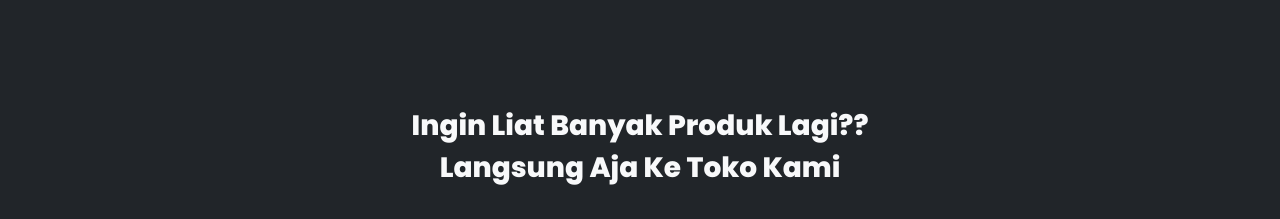
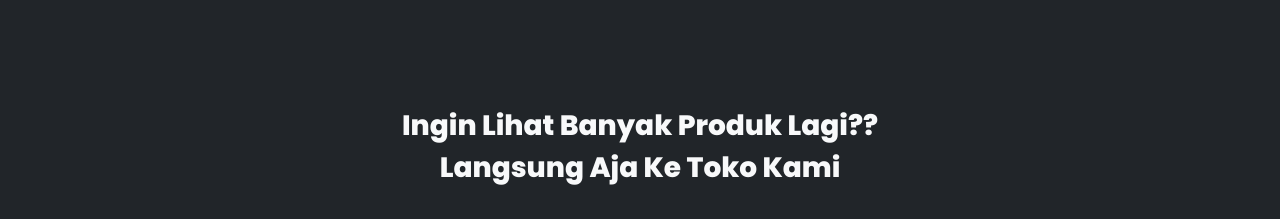
Before and after one commit to lempakbelitong/lempakbelitong.github.io, a plain HTML site: page index.html in a window 1280 px wide. Shown: the part 2540-2759 px from the top of the page. Drawn offline with nearby package versions, Linux system fonts and the light colour scheme; a web font is replaced by a local one.

Commit message:
perbaikan kedua

```diff
--- a/index.html
+++ b/index.html
@@ -158,7 +158,7 @@
                 </div>
 
                 <div class="row py-5">
-                    <h3 class="text-center judul mt-5 ">Ingin Liat Banyak Produk Lagi??</h3>
+                    <h3 class="text-center judul mt-5 ">Ingin Lihat Banyak Produk Lagi??</h3>
                     <h3 class="text-center judul">Langsung Aja Ke Toko Kami</h3>
 
                     <iframe class="mt-5"
```
